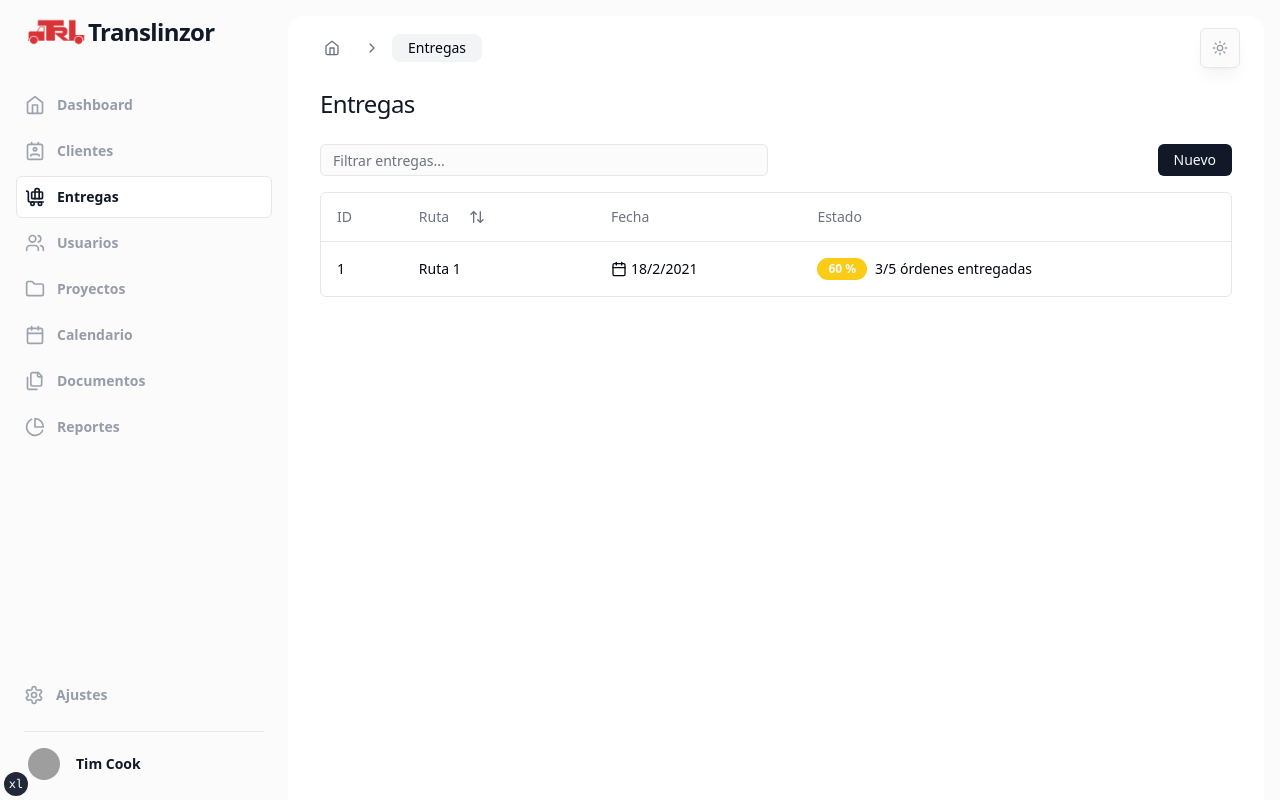
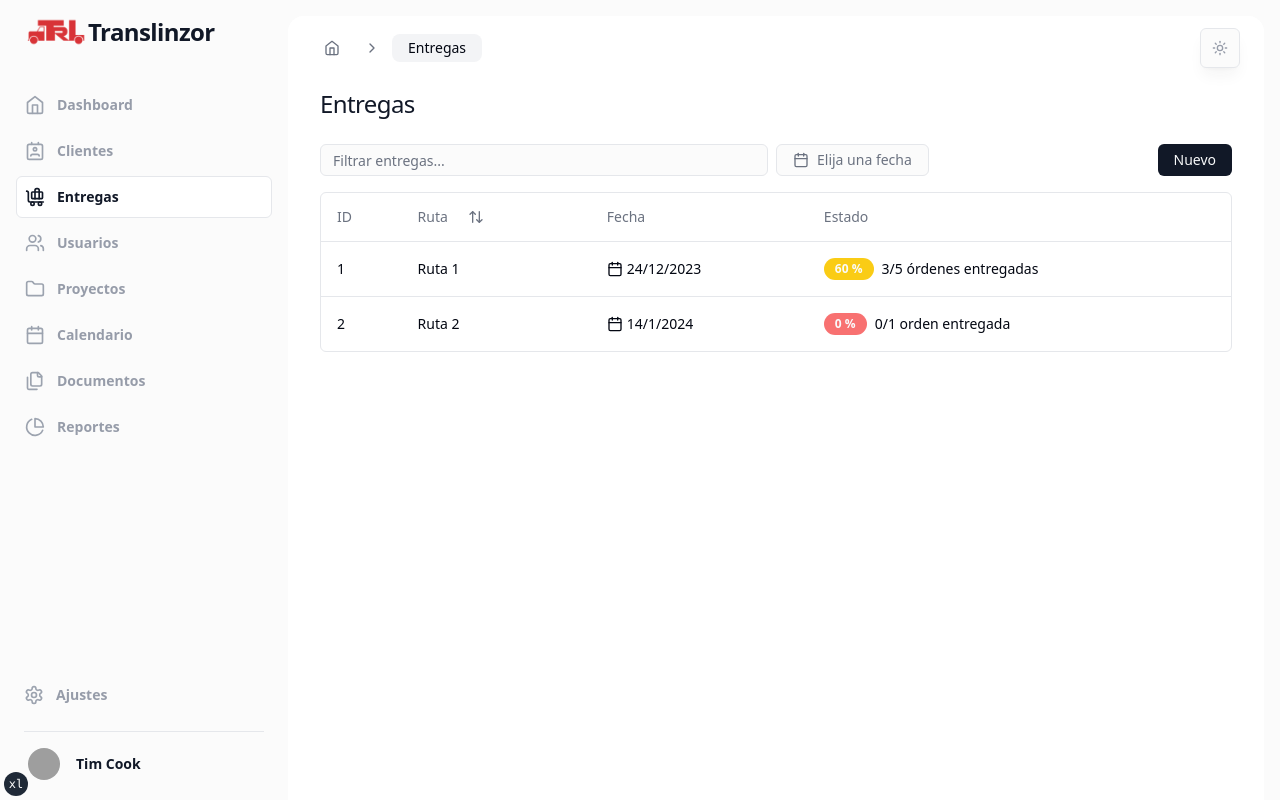
Before and after one commit to paolorossig/translinzor, a Next.js app: page /shipments in a window 1280 px wide. Built offline with nearby package versions, Linux system fonts and the light colour scheme; grey boxes are pictures that could not be loaded.

Commit message:
feat: add date filter to data-table component

```diff
--- a/package.json
+++ b/package.json
@@ -17,10 +17,12 @@
     "class-variance-authority": "0.7.0",
     "clsx": "2.1.0",
     "cmdk": "0.2.0",
+    "date-fns": "3.2.0",
     "lucide-react": "0.309.0",
     "next": "14.0.4",
     "next-themes": "0.2.1",
     "react": "18.2.0",
+    "react-day-picker": "8.10.0",
     "react-dom": "18.2.0",
     "tailwind-merge": "2.2.0"
   },
--- a/src/app/(dashboard)/shipments/columns.tsx
+++ b/src/app/(dashboard)/shipments/columns.tsx
@@ -26,9 +26,14 @@
       return (
         <div className="flex items-center space-x-1 text-card-foreground">
           <CalendarIcon className="h-4 w-4" />
-          <span>{new Date(row.getValue('date')).toLocaleDateString('es')}</span>
+          <span>{(row.getValue('date') as Date).toLocaleDateString('es')}</span>
         </div>
       )
+    },
+    filterFn: (row, id, value) => {
+      const date = row.getValue(id) as Date
+      const dateStr = date.toLocaleDateString('es')
+      return (value as Date).toLocaleDateString('es').includes(dateStr)
     },
   },
   {
@@ -53,7 +58,8 @@
             {deliveredRate} %
           </Badge>
           <span className="text-card-foreground">
-            {deliveredOrders}/{totalOrders} órdenes entregadas
+            {deliveredOrders}/{totalOrders}{' '}
+            {totalOrders > 1 ? 'órdenes entregadas' : 'orden entregada'}
           </span>
         </div>
       )
--- a/src/app/(dashboard)/shipments/page.tsx
+++ b/src/app/(dashboard)/shipments/page.tsx
@@ -1,6 +1,7 @@
 import { Button } from '@/components/ui/button'
 import {
   DataTable,
+  DataTableDateFilter,
   DataTableFilterInput,
   DataTableHeader,
   DataTableResetFilter,
@@ -31,6 +32,7 @@
               columnName="route"
               placeholder="Filtrar entregas..."
             />
+            <DataTableDateFilter columnName="date" />
             <DataTableResetFilter />
           </DataTableHeader>
           <DataTable />
--- /dev/null
+++ b/src/components/ui/calendar.tsx
@@ -0,0 +1,66 @@
+'use client'
+
+import * as React from 'react'
+import { ChevronLeft, ChevronRight } from 'lucide-react'
+import { DayPicker } from 'react-day-picker'
+
+import { buttonVariants } from '@/components/ui/button'
+import { cn } from '@/lib/utils'
+
+export type CalendarProps = React.ComponentProps<typeof DayPicker>
+
+function Calendar({
+  className,
+  classNames,
+  showOutsideDays = true,
+  ...props
+}: CalendarProps) {
+  return (
+    <DayPicker
+      showOutsideDays={showOutsideDays}
+      className={cn('p-3', className)}
+      classNames={{
+        months: 'flex flex-col sm:flex-row space-y-4 sm:space-x-4 sm:space-y-0',
+        month: 'space-y-4',
+        caption: 'flex justify-center pt-1 relative items-center',
+        caption_label: 'text-sm font-medium',
+        nav: 'space-x-1 flex items-center',
+        nav_button: cn(
+          buttonVariants({ variant: 'outline' }),
+          'h-7 w-7 bg-transparent p-0 opacity-50 hover:opacity-100',
+        ),
+        nav_button_previous: 'absolute left-1',
+        nav_button_next: 'absolute right-1',
+        table: 'w-full border-collapse space-y-1',
+        head_row: 'flex',
+        head_cell:
+          'text-muted-foreground rounded-md w-9 font-normal text-[0.8rem]',
+        row: 'flex w-full mt-2',
+        cell: 'h-9 w-9 text-center text-sm p-0 relative [&:has([aria-selected].day-range-end)]:rounded-r-md [&:has([aria-selected].day-outside)]:bg-accent/50 [&:has([aria-selected])]:bg-accent first:[&:has([aria-selected])]:rounded-l-md last:[&:has([aria-selected])]:rounded-r-md focus-within:relative focus-within:z-20',
+        day: cn(
+          buttonVariants({ variant: 'ghost' }),
+          'h-9 w-9 p-0 font-normal aria-selected:opacity-100',
+        ),
+        day_range_end: 'day-range-end',
+        day_selected:
+          'bg-primary text-primary-foreground hover:bg-primary hover:text-primary-foreground focus:bg-primary focus:text-primary-foreground',
+        day_today: 'bg-accent text-accent-foreground',
+        day_outside:
+          'day-outside text-muted-foreground opacity-50 aria-selected:bg-accent/50 aria-selected:text-muted-foreground aria-selected:opacity-30',
+        day_disabled: 'text-muted-foreground opacity-50',
+        day_range_middle:
+          'aria-selected:bg-accent aria-selected:text-accent-foreground',
+        day_hidden: 'invisible',
+        ...classNames,
+      }}
+      components={{
+        IconLeft: ({ ...props }) => <ChevronLeft className="h-4 w-4" />,
+        IconRight: ({ ...props }) => <ChevronRight className="h-4 w-4" />,
+      }}
+      {...props}
+    />
+  )
+}
+Calendar.displayName = 'Calendar'
+
+export { Calendar }
--- a/src/components/ui/data-table.tsx
+++ b/src/components/ui/data-table.tsx
@@ -27,6 +27,7 @@
   CommandList,
   CommandSeparator,
 } from '@/components/ui/command'
+import { DatePicker } from '@/components/ui/date-picker'
 import { Input, InputProps } from '@/components/ui/input'
 import {
   Popover,
@@ -217,11 +218,9 @@
                         selectedValues.add(option.value)
                       }
                       const filterValues = Array.from(selectedValues)
-                      table
-                        .getColumn(columnName)
-                        ?.setFilterValue(
-                          filterValues.length ? filterValues : undefined,
-                        )
+                      column?.setFilterValue(
+                        filterValues.length ? filterValues : undefined,
+                      )
                     }}
                   >
                     <div
@@ -264,6 +263,24 @@
         </Command>
       </PopoverContent>
     </Popover>
+  )
+}
+
+interface DataTableDateFilterProps {
+  columnName: string
+}
+
+export function DataTableDateFilter({ columnName }: DataTableDateFilterProps) {
+  const { table } = useDataTableContext()
+  const column = table.getColumn(columnName)
+
+  if (!column) return null
+
+  return (
+    <DatePicker
+      date={column.getFilterValue() as Date | undefined}
+      onSelect={column.setFilterValue}
+    />
   )
 }
 
--- /dev/null
+++ b/src/components/ui/date-picker.tsx
@@ -0,0 +1,47 @@
+'use client'
+
+import { es } from 'date-fns/locale'
+import { CalendarIcon } from 'lucide-react'
+import { SelectSingleEventHandler } from 'react-day-picker'
+
+import { Button } from '@/components/ui/button'
+import { Calendar } from '@/components/ui/calendar'
+import {
+  Popover,
+  PopoverContent,
+  PopoverTrigger,
+} from '@/components/ui/popover'
+import { cn } from '@/lib/utils'
+
+interface DatePickerProps {
+  date: Date | undefined
+  onSelect: SelectSingleEventHandler
+}
+
+export function DatePicker({ date, onSelect }: DatePickerProps) {
+  return (
+    <Popover>
+      <PopoverTrigger asChild>
+        <Button
+          variant={'outline'}
+          className={cn(
+            'h-8 justify-start text-left font-normal',
+            !date && 'text-muted-foreground',
+          )}
+        >
+          <CalendarIcon className="mr-2 h-4 w-4" />
+          {date ? date.toLocaleDateString('es') : <span>Elija una fecha</span>}
+        </Button>
+      </PopoverTrigger>
+      <PopoverContent className="w-auto p-0">
+        <Calendar
+          mode="single"
+          selected={date}
+          onSelect={onSelect}
+          initialFocus
+          locale={es}
+        />
+      </PopoverContent>
+    </Popover>
+  )
+}
--- a/src/lib/data.ts
+++ b/src/lib/data.ts
@@ -134,7 +134,7 @@
 export type Shipment = {
   id: number
   route: string
-  date: string
+  date: Date
   orderIds: string[]
   orders: Order[]
   transportUnitId?: number
@@ -147,7 +147,7 @@
   {
     id: 1,
     route: 'Ruta 1',
-    date: '2021-02-18 11:51:40',
+    date: new Date('2023-12-24 11:51:40'),
     orderIds: [
       '0090061269',
       '0110006087',
@@ -195,4 +195,19 @@
     transportUnitId: 1,
     transportUnit: transportUnits[0],
   },
+  {
+    id: 2,
+    route: 'Ruta 2',
+    date: new Date('2024-01-14 11:51:40'),
+    orderIds: ['000123987'],
+    orders: [
+      {
+        orderId: '000123987',
+        clientId: clients[0].id,
+        client: clients[0],
+        date: '2024-01-13 11:51:40',
+        status: 'pending',
+      },
+    ],
+  },
 ]
```
Also changed, not shown: 1 other file (tests, documents, lock files or other folders).
